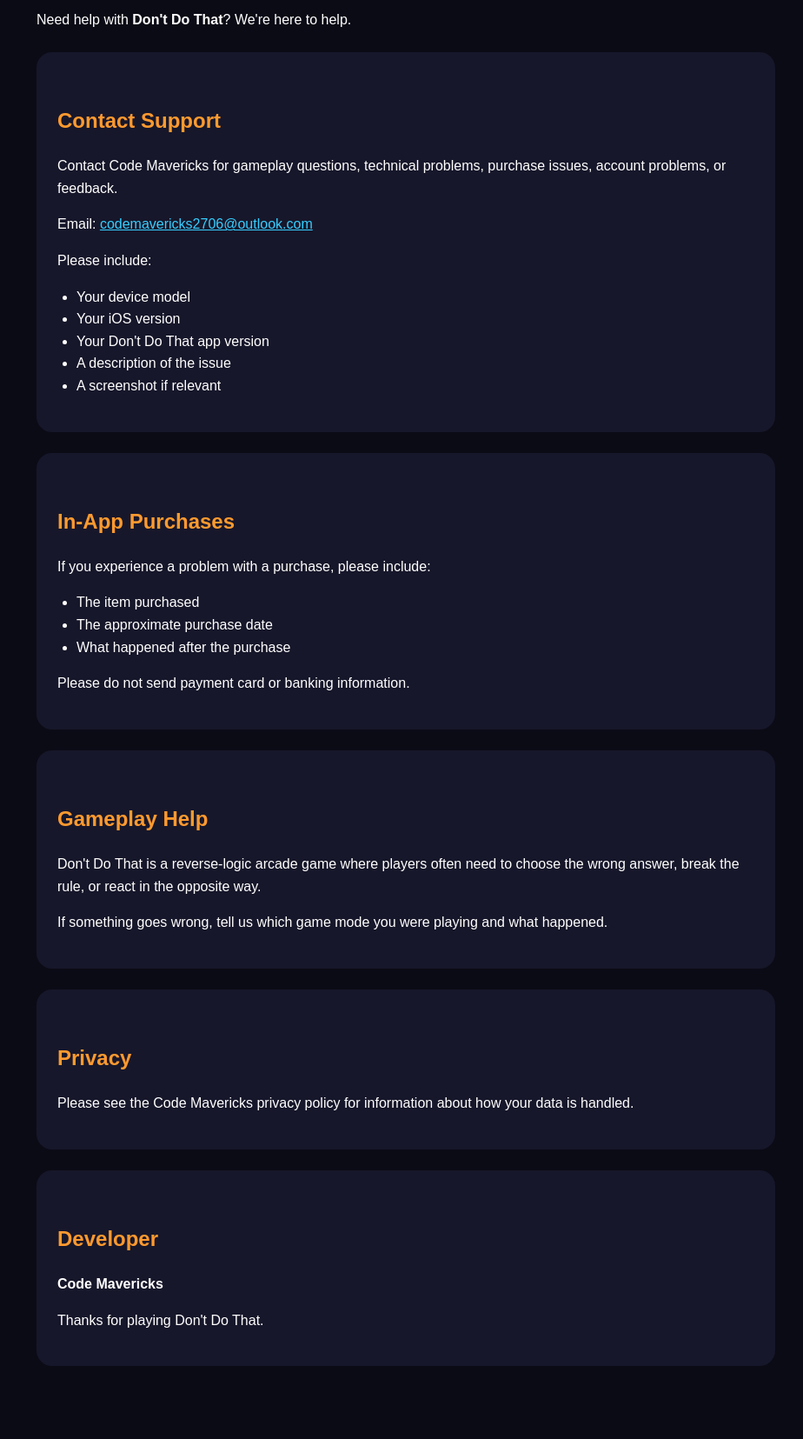
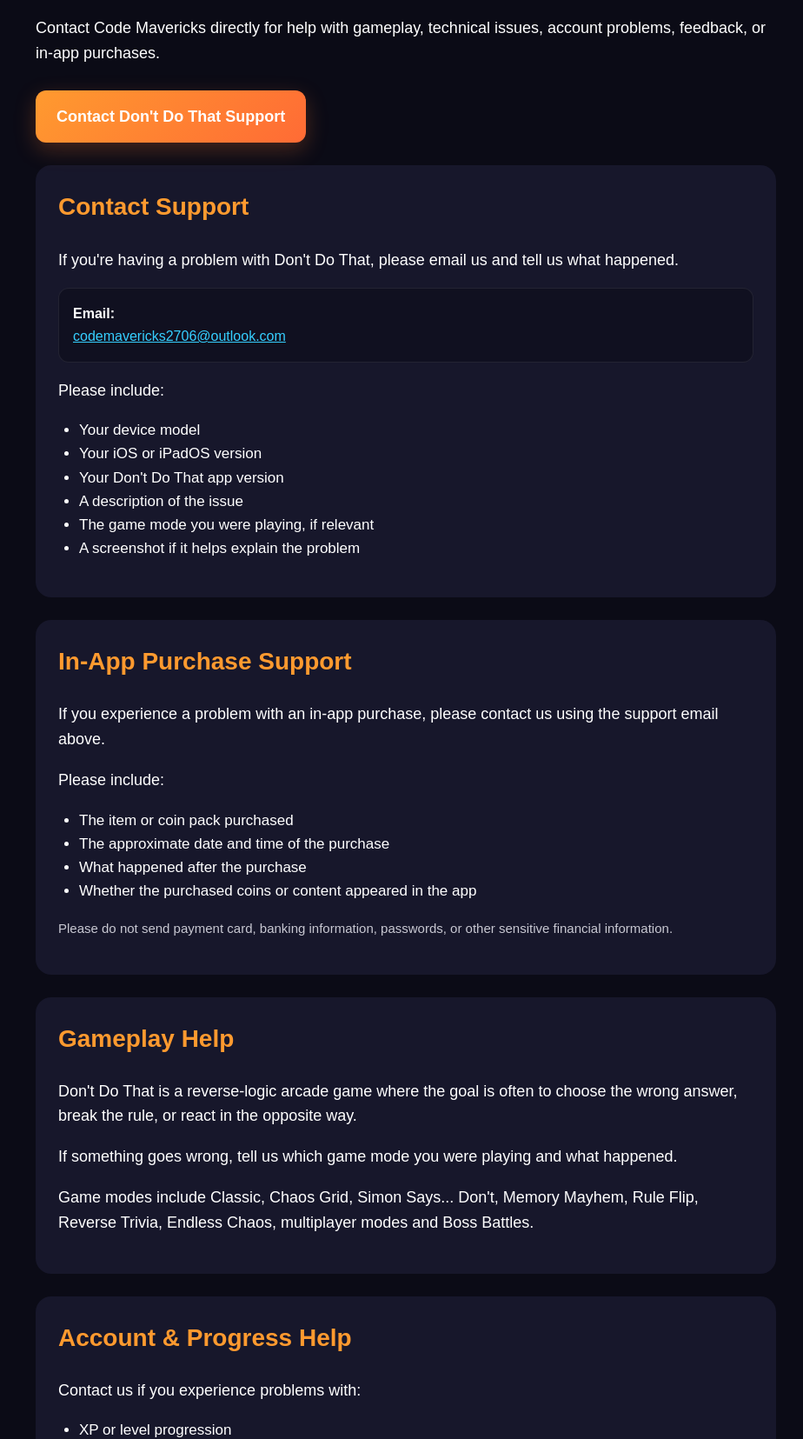
Before and after one commit to g9k9mn24dp-tech/code_mavericks, a website: page public/dont-do-that-support.html in a window 1280 px wide. Shown: the part 141-1796 px from the top of the page at 87% size, without its empty margins (173-1097 px from the left). Before the commit the page ends 1752 px from the top, so only its background shows below. Drawn offline with Linux system fonts and the light colour scheme.

Commit message:
Revise support page layout and content
Updated styles, content structure, and support information on the Don't Do That support page.

```diff
--- a/public/dont-do-that-support.html
+++ b/public/dont-do-that-support.html
@@ -3,114 +3,301 @@
 <head>
   <meta charset="UTF-8">
   <meta name="viewport" content="width=device-width, initial-scale=1.0">
+
   <title>Don't Do That Support | Code Mavericks</title>
+
+  <meta
+    name="description"
+    content="Official support page for Don't Do That by Code Mavericks. Get help with gameplay, technical issues, account problems and in-app purchases."
+  >
+
   <style>
+    * {
+      box-sizing: border-box;
+    }
+
     body {
       margin: 0;
-      font-family: Arial, sans-serif;
+      font-family: Arial, Helvetica, sans-serif;
       background: #0b0b16;
       color: #ffffff;
       line-height: 1.6;
     }
 
     .container {
-      max-width: 850px;
-      margin: auto;
-      padding: 40px 24px;
+      max-width: 900px;
+      margin: 0 auto;
+      padding: 40px 24px 60px;
     }
 
     h1 {
       font-size: 42px;
-      margin-bottom: 10px;
+      line-height: 1.15;
+      margin: 0 0 14px;
     }
 
     h2 {
-      margin-top: 36px;
+      margin-top: 0;
       color: #ff9a2f;
+      font-size: 28px;
+    }
+
+    p {
+      font-size: 18px;
     }
 
     a {
       color: #36cfff;
     }
 
+    .intro {
+      margin-bottom: 24px;
+      color: #eeeeee;
+    }
+
+    .support-button {
+      display: inline-block;
+      margin-top: 10px;
+      padding: 16px 24px;
+      background: linear-gradient(135deg, #ff9a2f, #ff6b35);
+      color: #ffffff;
+      text-decoration: none;
+      font-weight: 700;
+      font-size: 18px;
+      border-radius: 12px;
+      box-shadow: 0 8px 24px rgba(255, 122, 47, 0.25);
+    }
+
+    .support-button:hover {
+      opacity: 0.92;
+    }
+
     .card {
       background: #17172b;
       border-radius: 18px;
-      padding: 24px;
-      margin-top: 24px;
+      padding: 26px;
+      margin-top: 26px;
     }
 
     ul {
-      padding-left: 22px;
+      padding-left: 24px;
+      font-size: 17px;
+    }
+
+    .email-box {
+      margin-top: 18px;
+      padding: 16px;
+      border-radius: 12px;
+      background: #101020;
+      border: 1px solid rgba(255, 255, 255, 0.08);
+    }
+
+    .small {
+      color: #c8c8d2;
+      font-size: 15px;
+    }
+
+    .footer {
+      margin-top: 30px;
+      text-align: center;
+      color: #9d9daf;
+      font-size: 14px;
+    }
+
+    @media (max-width: 600px) {
+      .container {
+        padding: 28px 18px 44px;
+      }
+
+      h1 {
+        font-size: 34px;
+      }
+
+      h2 {
+        font-size: 24px;
+      }
+
+      p,
+      ul {
+        font-size: 16px;
+      }
+
+      .support-button {
+        display: block;
+        text-align: center;
+        width: 100%;
+      }
     }
   </style>
 </head>
 
 <body>
-  <div class="container">
+  <main class="container">
+
     <h1>Don't Do That Support</h1>
-    <p>Need help with <strong>Don't Do That</strong>? We're here to help.</p>
 
-    <div class="card">
-      <h2>Contact Support</h2>
-      <p>
-        Contact Code Mavericks for gameplay questions, technical problems,
-        purchase issues, account problems, or feedback.
+    <p class="intro">
+      Need help with <strong>Don't Do That</strong>? We're here to help.
     </p>
 
     <p>
-        Email:
-        <a href="mailto:codemavericks2706@outlook.com">codemavericks2706@outlook.com</a>
+      Contact Code Mavericks directly for help with gameplay, technical issues,
+      account problems, feedback, or in-app purchases.
+    </p>
+
+    <a
+      class="support-button"
+      href="mailto:codemavericks2706@outlook.com?subject=Don't%20Do%20That%20Support"
+    >
+      Contact Don't Do That Support
+    </a>
+
+
+    <section class="card">
+      <h2>Contact Support</h2>
+
+      <p>
+        If you're having a problem with Don't Do That, please email us and tell
+        us what happened.
+      </p>
+
+      <div class="email-box">
+        <strong>Email:</strong><br>
+        <a href="mailto:codemavericks2706@outlook.com?subject=Don't%20Do%20That%20Support">
+          codemavericks2706@outlook.com
+        </a>
+      </div>
+
+      <p>Please include:</p>
+
+      <ul>
+        <li>Your device model</li>
+        <li>Your iOS or iPadOS version</li>
+        <li>Your Don't Do That app version</li>
+        <li>A description of the issue</li>
+        <li>The game mode you were playing, if relevant</li>
+        <li>A screenshot if it helps explain the problem</li>
+      </ul>
+    </section>
+
+
+    <section class="card">
+      <h2>In-App Purchase Support</h2>
+
+      <p>
+        If you experience a problem with an in-app purchase, please contact us
+        using the support email above.
       </p>
 
       <p>Please include:</p>
+
       <ul>
-        <li>Your device model</li>
-        <li>Your iOS version</li>
-        <li>Your Don't Do That app version</li>
-        <li>A description of the issue</li>
-        <li>A screenshot if relevant</li>
-      </ul>
-    </div>
-
-    <div class="card">
-      <h2>In-App Purchases</h2>
-      <p>If you experience a problem with a purchase, please include:</p>
-      <ul>
-        <li>The item purchased</li>
-        <li>The approximate purchase date</li>
+        <li>The item or coin pack purchased</li>
+        <li>The approximate date and time of the purchase</li>
         <li>What happened after the purchase</li>
+        <li>Whether the purchased coins or content appeared in the app</li>
       </ul>
 
-      <p>Please do not send payment card or banking information.</p>
-    </div>
+      <p class="small">
+        Please do not send payment card, banking information, passwords, or other
+        sensitive financial information.
+      </p>
+    </section>
 
-    <div class="card">
+
+    <section class="card">
       <h2>Gameplay Help</h2>
+
       <p>
-        Don't Do That is a reverse-logic arcade game where players often need
-        to choose the wrong answer, break the rule, or react in the opposite way.
+        Don't Do That is a reverse-logic arcade game where the goal is often to
+        choose the wrong answer, break the rule, or react in the opposite way.
       </p>
 
       <p>
-        If something goes wrong, tell us which game mode you were playing
-        and what happened.
+        If something goes wrong, tell us which game mode you were playing and
+        what happened.
       </p>
+
+      <p>
+        Game modes include Classic, Chaos Grid, Simon Says... Don't, Memory
+        Mayhem, Rule Flip, Reverse Trivia, Endless Chaos, multiplayer modes and
+        Boss Battles.
+      </p>
+    </section>
+
+
+    <section class="card">
+      <h2>Account & Progress Help</h2>
+
+      <p>
+        Contact us if you experience problems with:
+      </p>
+
+      <ul>
+        <li>XP or level progression</li>
+        <li>Daily or weekly missions</li>
+        <li>Chaos Road rewards</li>
+        <li>Bomb Crew unlocks</li>
+        <li>Achievements</li>
+        <li>Saved progress</li>
+        <li>Profile or account features</li>
+      </ul>
+    </section>
+
+
+    <section class="card">
+      <h2>Technical Support</h2>
+
+      <p>
+        If the app freezes, crashes, becomes unresponsive, or a game mode does
+        not work correctly, please contact us with as much detail as possible.
+      </p>
+
+      <p>
+        Including your device model, app version, and a screenshot can help us
+        investigate more quickly.
+      </p>
+    </section>
+
+
+    <section class="card">
+      <h2>Privacy</h2>
+
+      <p>
+        For information about how Code Mavericks handles user data, please see
+        our privacy policy.
+      </p>
+
+      <p>
+        <a href="https://www.codemavericksgames.com/privacy.html">
+          View Code Mavericks Privacy Policy
+        </a>
+      </p>
+    </section>
+
+
+    <section class="card">
+      <h2>Developer</h2>
+
+      <p><strong>Code Mavericks</strong></p>
+
+      <p>
+        Developer of Don't Do That.
+      </p>
+
+      <p>
+        Support email:
+        <a href="mailto:codemavericks2706@outlook.com">
+          codemavericks2706@outlook.com
+        </a>
+      </p>
+    </section>
+
+
+    <div class="footer">
+      © Code Mavericks. Thanks for playing Don't Do That.
     </div>
 
-    <div class="card">
-      <h2>Privacy</h2>
-      <p>
-        Please see the Code Mavericks privacy policy for information about
-        how your data is handled.
-      </p>
-    </div>
-
-    <div class="card">
-      <h2>Developer</h2>
-      <p><strong>Code Mavericks</strong></p>
-      <p>Thanks for playing Don't Do That.</p>
-    </div>
-  </div>
+  </main>
 </body>
 </html>
```
Lines whose indentation alone changed are shown as unchanged.
